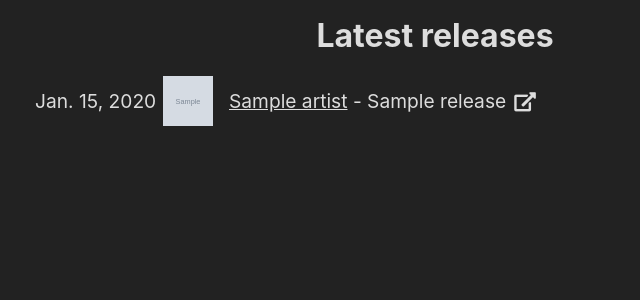
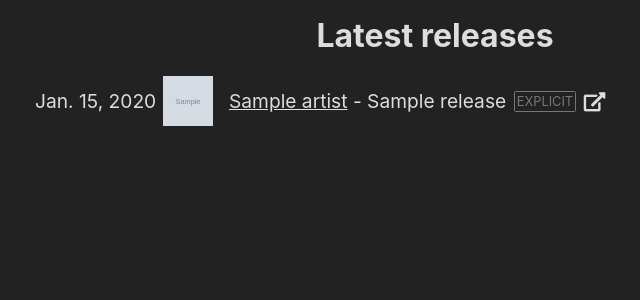
Before and after one commit to hmlON/mun, a Django app: page /latest in a window 1280 px wide. Shown: the top 300 px of the page, without its empty margins (205-845 px from the left). Run offline with Django 3.2, Linux system fonts and the light colour scheme; a user stored in the database is signed in; tables that the repository leaves empty hold one stand-in row (values such as "Sample post"); grey boxes marked "Sample" are stand-in pictures; data that the repository does not hold is empty.

Commit message:
Add lyrics explicitness

```diff
--- a/integrations/models.py
+++ b/integrations/models.py
@@ -32,6 +32,7 @@ class Release(models.Model):
     integration_url = models.CharField(max_length=256, null=True)
     date = models.DateField()
     release_type = models.CharField(max_length=256)
+    explicit = models.BooleanField(default=False)
     created_at = models.DateTimeField(auto_now_add=True)
     updated_at = models.DateTimeField(auto_now=True)
 
--- a/integrations/music_service_fetchers/deezer_fetcher.py
+++ b/integrations/music_service_fetchers/deezer_fetcher.py
@@ -56,5 +56,6 @@ class DeezerFetcher(BaseFetcher):
                 "date": release_date,
                 "release_type": release["type"],
                 "integration_url": release["link"],
+                "explicit": release["explicit_lyrics"],
             }
             Release.objects.update_or_create(**find_by, defaults=update)
--- a/integrations/static/releases/style.css
+++ b/integrations/static/releases/style.css
@@ -41,6 +41,16 @@ body {
   padding-right: 0.5rem;
 }
 
+.release-explicit {
+  border: 1px solid #777;
+  border-radius: 0.1rem;
+  color: #777;
+  font-size: 0.8rem;
+  padding: 0.1rem;
+  text-transform: uppercase;
+  margin-right: 0.5rem;
+}
+
 .release-artist-link {
   color: #ddd;
 }
--- a/integrations/templates/releases/index.html
+++ b/integrations/templates/releases/index.html
@@ -6,6 +6,11 @@
             <span class="release-title">
                 <a href="/artists/{{ release.artist.name | lower }}" class="release-artist-link">{{ release.artist.name }}</a> - {{ release.title }}
             </span>
+            {% if release.explicit %}
+                <span class="release-explicit">
+                    explicit
+                </span>
+            {% endif %}
             <a href="{{ release.integration_url }}" target="_blank" class="integration-url">
                 <i class="fas fa-external-link-alt"></i>
             </a>
```
Also changed, not shown: integrations/migrations/0008_release_explicit.py (added).
